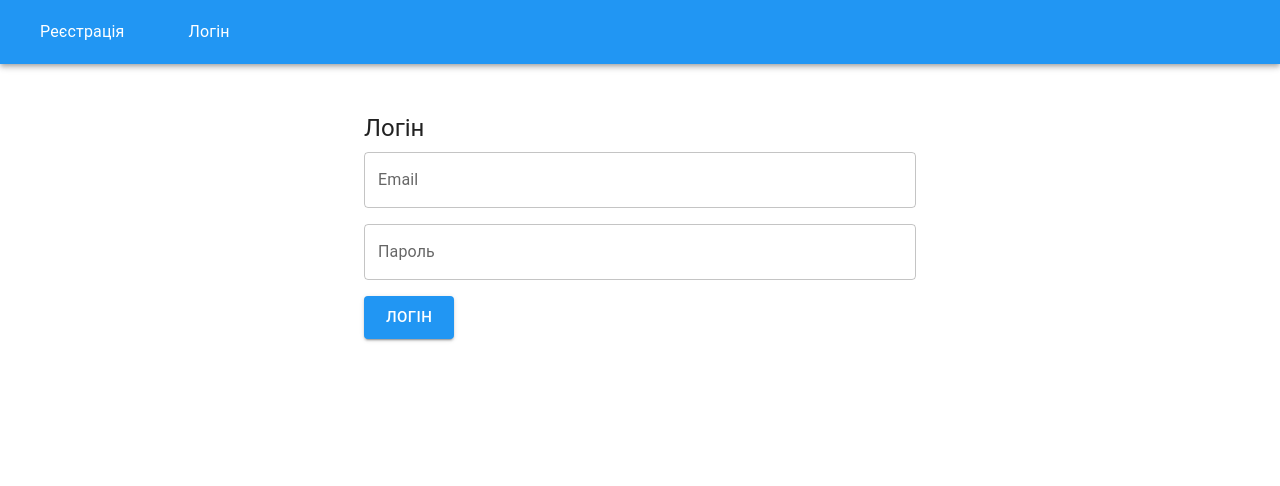
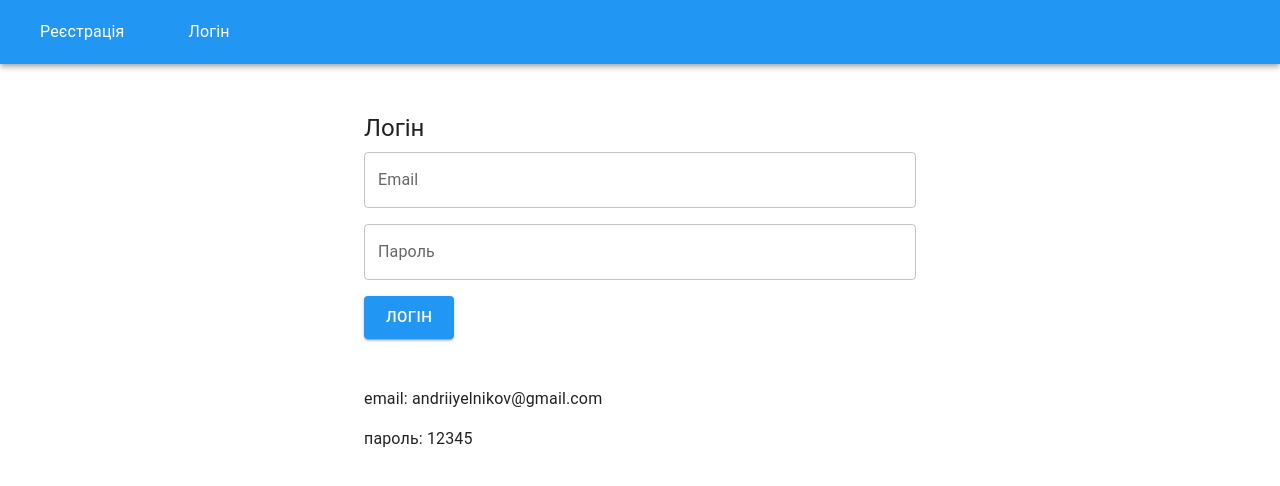
Before and after one commit to yelnikov-andrii/my-tracker, a React (Create React App) app: page /#/login in a window 1280 px wide. Shown: the top 486 px of the page. Built offline with nearby package versions, Linux system fonts and the light colour scheme.

Commit message:
added login and password for not authorized using

```diff
--- a/src/Components/Header/Header.tsx
+++ b/src/Components/Header/Header.tsx
@@ -38,7 +38,7 @@ export const privateLinks = [
     id: 4,
     name: 'Справи без часових меж',
     href: '/todos-without-timeline'
-  }
+  },
 ];
 
 export const LinksBlock: React.FC<Props> = ({ links, handleCloseNavMenu, mobile }) => {
@@ -56,7 +56,7 @@ export const LinksBlock: React.FC<Props> = ({ links, handleCloseNavMenu, mobile
 }
 
 export const Header = () => {
-  const { isAuth } = useSelector((state: RootState) => state.auth);
+  const { isAuth, user } = useSelector((state: RootState) => state.auth);
   const dispatch = useDispatch();
 
   function unauthorize() {
@@ -74,12 +74,22 @@ export const Header = () => {
         <Container maxWidth="xl">
           <Toolbar disableGutters>
             <MenuComp />
+            {isAuth && (
+              <Box sx={{ display: { xs: 'flex', md: 'none' }, justifyContent: 'center', alignItems: 'center', margin: '0 16px 0 0' }}>
+                {user?.email}
+              </Box>
+            )}
             <Box sx={{ flexGrow: 1, display: { xs: 'none', md: 'flex' } }}>
               <Box sx={{ display: 'flex', gap: '32px' }}>
                 {isAuth ? (
-                  <LinksBlock
-                    links={privateLinks}
-                  />
+                  <>
+                    <LinksBlock
+                      links={privateLinks}
+                    />
+                    <Box sx={{ display: 'flex', justifyContent: 'center', alignItems: 'center' }}>
+                      {user?.email}
+                    </Box>
+                  </>
                 ) : (
                   <LinksBlock
                     links={publicLinks}
--- a/src/Components/Header/MenuComp.tsx
+++ b/src/Components/Header/MenuComp.tsx
@@ -8,11 +8,11 @@ const MenuComp = () => {
     const { isAuth } = useSelector((state: RootState) => state.auth);
 
     const handleOpenNavMenu = (event: React.MouseEvent<HTMLElement>) => {
-      setAnchorElNav(event.currentTarget);
+        setAnchorElNav(event.currentTarget);
     };
 
     const handleCloseNavMenu = () => {
-      setAnchorElNav(null);
+        setAnchorElNav(null);
     };
 
     return (
--- a/src/Components/Login/Login.tsx
+++ b/src/Components/Login/Login.tsx
@@ -4,11 +4,12 @@ import {
     Button,
     Container,
     Typography,
-    Alert
+    Alert,
+    Box
 } from '@mui/material';
 import Grid from '@mui/material/Grid2';
 import { useNavigate } from 'react-router-dom';
-import { useDispatch } from 'react-redux';
+import { useDispatch, useSelector } from 'react-redux';
 import { changeAuth, changeUser } from '../../store/authSlice';
 import { baseUrl } from '../../helpers/baseUrl';
 
@@ -24,6 +25,7 @@ const Login = () => {
     const delay = 500;
     const dispatch = useDispatch();
     const [loading, setLoading] = useState(false);
+    const isAuth = useSelector((state: RootState) => state.auth.isAuth);
 
     const handleChange = (e: React.ChangeEvent<HTMLInputElement>) => {
         const { name, value } = e.target;
@@ -152,6 +154,16 @@ const Login = () => {
                     )}
                 </Grid>
             </form>
+            {!isAuth && (
+                <Box sx={{margin: '48px 0 0 0'}}>
+                    <p>
+                        email: andriiyelnikov@gmail.com
+                    </p>
+                    <p>
+                        пароль: 12345
+                    </p>
+                </Box>
+            )}
         </Container>
     );
 };
```
